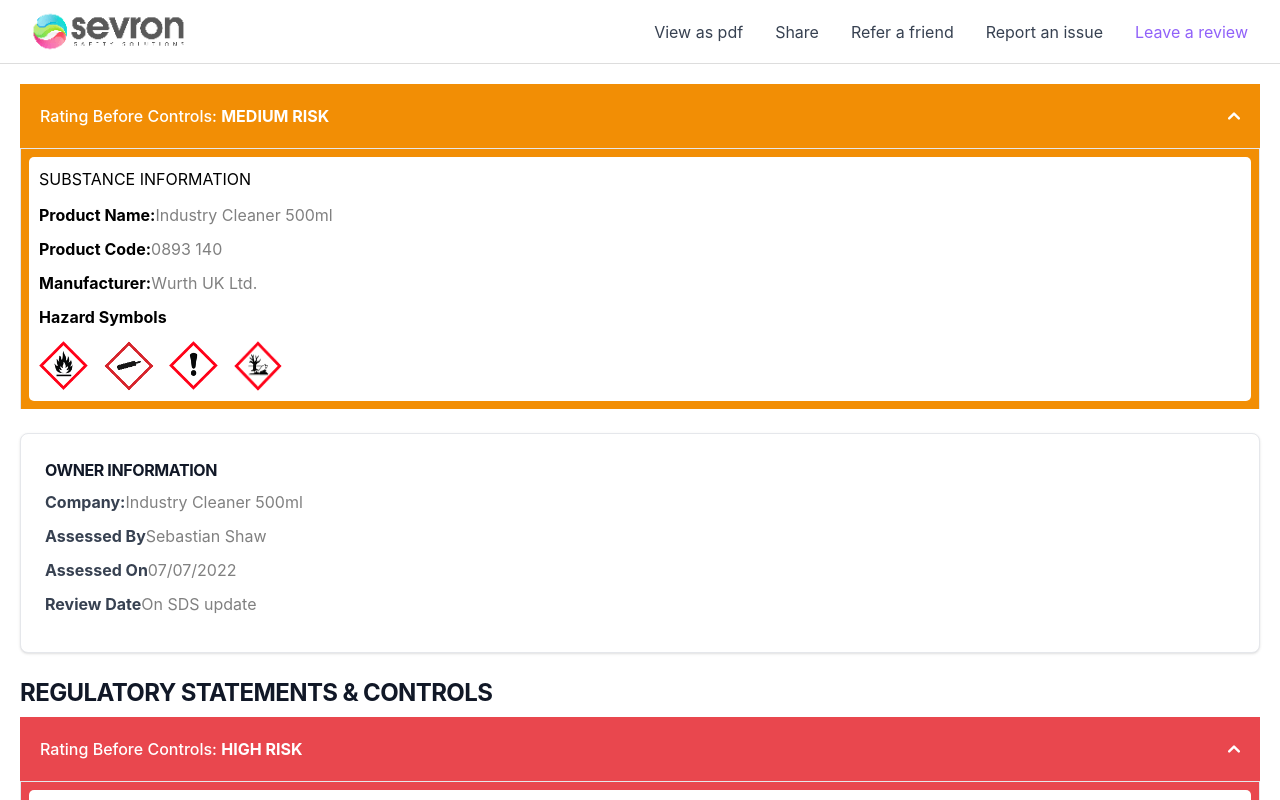
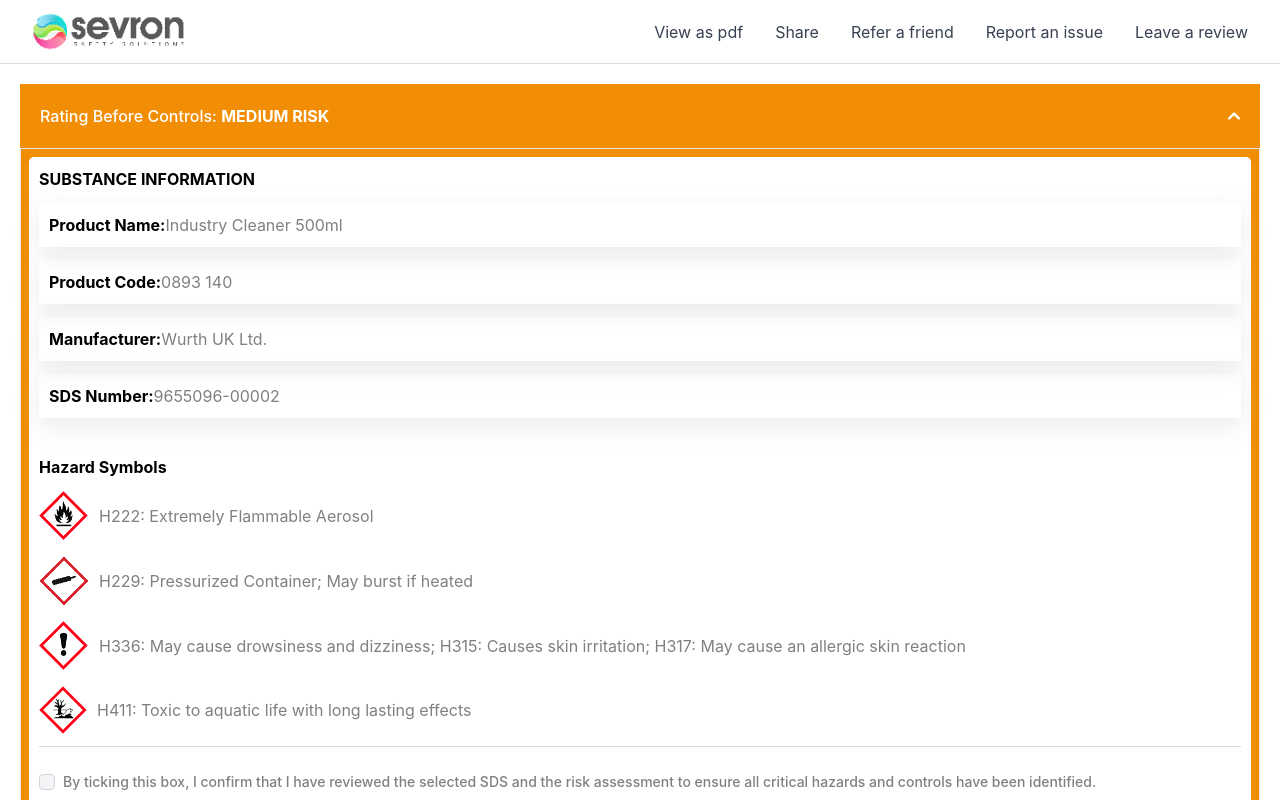
Before and after one commit to rebpacquiao/react-mobile, a React (Vite) app: page / in a window 1280 px wide. Shown: the top 800 px of the page. Built offline with nearby package versions, Linux system fonts and the light colour scheme.

Commit message:
Update navigation items and styles in Navbar.tsx and navItems.js

```diff
--- a/src/App.scss
+++ b/src/App.scss
@@ -30,6 +30,13 @@
 .list-img {
   display: flex;
   gap: 15px;
+  flex-direction: column;
+
+  .hazard-symbols {
+    display: flex;
+    align-items: center;
+    gap: 10px;
+  }
 }
 
 .muted-text {
@@ -182,3 +189,16 @@
 .navigation {
   border-bottom: 1px solid #ddd;
 }
+
+li.data-item ul li {
+  padding: 10px;
+  box-shadow: rgba(149, 157, 165, 0.2) 0px 8px 24px;
+  margin-bottom: 13px;
+}
+
+.checkbox-section {
+  border-top: 1px solid #dbdbdb;
+  border-bottom: 1px solid #dbdbdb;
+  padding-top: 25px;
+  padding-bottom: 25px;
+}
--- a/src/App.tsx
+++ b/src/App.tsx
@@ -4,12 +4,9 @@
 import OwnerInformation from "./components/OwnerInformation";
 import SwitchComponent from "./components/switchComponent";
 import ConfirmationComponent from "./components/confirmationComponent";
+import DataSubstanceInformation from "./components/DataSubstanceInformation";
 import "./App.scss";
-import sevronLogo from "./assets/img/Sevron_Full.png";
-import Rectangle_808 from "./assets/img/Rectangle_808.png";
-import Rectangle_817 from "./assets/img/Rectangle_817.png";
-import Rectangle_810 from "./assets/img/Rectangle_810.png";
-import Rectangle_819 from "./assets/img/Rectangle_819.png";
+
 import Rectangle_750 from "./assets/img/Rectangle_750.png";
 import Rectangle_751 from "./assets/img/Rectangle_751.png";
 import Rectangle_754 from "./assets/img/Rectangle_754.png";
@@ -30,8 +27,6 @@
 import Rectangle_792 from "./assets/img/Rectangle_792.png";
 import Rectangle_794 from "./assets/img/Rectangle_794.png";
 import Rectangle_796 from "./assets/img/Rectangle_796.png";
-import Group_1 from "./assets/img/group_1.png";
-import Group_2 from "./assets/img/group_2.png";
 
 function App() {
   const [show, setShow] = useState(false);
@@ -47,30 +42,10 @@
             content={
               <>
                 <div className="accordion-desk">
-                  <h5>SUBSTANCE INFORMATION</h5>
-                  <div className="list-desc">
-                    <p>
-                      <strong>Product Name:</strong>
-                      <span className="muted-text">Industry Cleaner 500ml</span>
-                    </p>
-                    <p>
-                      <strong>Product Code:</strong>
-                      <span className="muted-text">0893 140</span>
-                    </p>
-                    <p>
-                      <strong>Manufacturer:</strong>
-                      <span className="muted-text">Wurth UK Ltd.</span>
-                    </p>
-                    <p>
-                      <strong>Hazard Symbols</strong>
-                    </p>
-                  </div>
-                  <div className="list-img">
-                    <img src={Rectangle_808} alt="Rectangle_808" />
-                    <img src={Rectangle_817} alt="Rectangle_817" />
-                    <img src={Rectangle_810} alt="Rectangle_810" />
-                    <img src={Rectangle_819} alt="Rectangle_819" />
-                  </div>
+                  <h5>
+                    <strong>SUBSTANCE INFORMATION</strong>
+                  </h5>
+                  <DataSubstanceInformation />
                 </div>
               </>
             }
--- /dev/null
+++ b/src/components/DataSubstanceInformation.tsx
@@ -0,0 +1,65 @@
+import React from "react";
+import { data, images, checkBoxData } from "../data/substanceData.js";
+
+const DataSubstanceInformation = () => {
+  return (
+    <>
+      <ul className="data-list">
+        {data.map((item, index) => (
+          <li key={index} className="data-item">
+            <ul>
+              <li>
+                <strong>Product Name:</strong>
+                <span className="muted-text">{item.productName}</span>
+              </li>
+              <li>
+                <strong>Product Code:</strong>
+                <span className="muted-text">{item.productCode}</span>
+              </li>
+              <li>
+                <strong>Manufacturer:</strong>
+                <span className="muted-text">{item.manufacturer}</span>
+              </li>
+              <li>
+                <strong>SDS Number:</strong>
+                <span className="muted-text">{item.sdsNumber}</span>
+              </li>
+            </ul>
+          </li>
+        ))}
+      </ul>
+
+      <h5 className="mt-3">
+        <strong>Hazard Symbols</strong>
+      </h5>
+      <div className="list-img">
+        {images.map((image, index) => (
+          <div className="hazard-symbols" key={index}>
+            <img src={image.src} alt={image.alt} />
+            <p className="muted-text">{image.description}</p>
+          </div>
+        ))}
+      </div>
+      <div className="flex items-center checkbox-section">
+        <input
+          id="disabled-checked-checkbox"
+          type="checkbox"
+          value=""
+          className="w-4 h-4 text-blue-600 bg-gray-100 border-gray-300 rounded focus:ring-blue-500 dark:focus:ring-blue-600 dark:ring-offset-gray-800 focus:ring-2 dark:bg-gray-700 dark:border-gray-600"
+        />
+        <label
+          htmlFor="disabled-checked-checkbox"
+          className="ms-2 text-sm font-medium text-gray-400 dark:text-gray-500"
+        >
+          {checkBoxData.map((item, index) => (
+            <div className="hazard-symbols" key={index}>
+              <p className="muted-text">{item.label}</p>
+            </div>
+          ))}
+        </label>
+      </div>
+    </>
+  );
+};
+
+export default DataSubstanceInformation;
--- a/src/components/Navbar.tsx
+++ b/src/components/Navbar.tsx
@@ -1,5 +1,6 @@
 import React, { useState } from "react";
 import sevronLogo from "../assets/img/Sevron_Full.png";
+import navItems from "../data/navItems";
 
 const Navbar = () => {
   const [isOpen, setIsOpen] = useState(false);
@@ -37,34 +38,16 @@
         id="menu"
       >
         <ul className="pt-4 text-base text-gray-700 md:flex md:justify-between md:pt-0">
-          <li className="border-b border-gray-300 md:border-b-0">
-            <a className="md:p-4 py-2 block hover:text-purple-400" href="#">
-              View as pdf
-            </a>
-          </li>
-          <li className="border-b border-gray-300 md:border-b-0">
-            <a className="md:p-4 py-2 block hover:text-purple-400" href="#">
-              Share
-            </a>
-          </li>
-          <li className="border-b border-gray-300 md:border-b-0">
-            <a className="md:p-4 py-2 block hover:text-purple-400" href="#">
-              Refer a friend
-            </a>
-          </li>
-          <li className="border-b border-gray-300 md:border-b-0">
-            <a className="md:p-4 py-2 block hover:text-purple-400" href="#">
-              Report an issue
-            </a>
-          </li>
-          <li className="border-b border-gray-300 md:border-b-0">
-            <a
-              className="md:p-4 py-2 block hover:text-purple-400 text-purple-500"
-              href="#"
-            >
-              Leave a review
-            </a>
-          </li>
+          {navItems.map((item, index) => (
+            <li key={index} className="border-b border-gray-300 md:border-b-0">
+              <a
+                className="md:p-4 py-2 block hover:text-purple-400"
+                href={item.href}
+              >
+                {item.name}
+              </a>
+            </li>
+          ))}
         </ul>
       </div>
     </nav>
--- a/src/data/navItems.js
+++ b/src/data/navItems.js
@@ -1,18 +1,22 @@
 const navItems = [
   {
-    name: "Home",
+    name: "View as pdf",
     href: "#",
   },
   {
-    name: "About",
+    name: "Share",
     href: "#",
   },
   {
-    name: "Services",
+    name: " Refer a friend",
     href: "#",
   },
   {
-    name: "Contact",
+    name: "Report an issue",
+    href: "#",
+  },
+  {
+    name: "Leave a review",
     href: "#",
   },
 ];
--- /dev/null
+++ b/src/data/substanceData.js
@@ -0,0 +1,44 @@
+import Rectangle_808 from "../assets/img/Rectangle_808.png";
+import Rectangle_817 from "../assets/img/Rectangle_817.png";
+import Rectangle_810 from "../assets/img/Rectangle_810.png";
+import Rectangle_819 from "../assets/img/Rectangle_819.png";
+
+export const data = [
+  {
+    productName: "Industry Cleaner 500ml",
+    productCode: "0893 140",
+    manufacturer: "Wurth UK Ltd.",
+    sdsNumber: "9655096-00002",
+  },
+];
+
+export const images = [
+  {
+    src: Rectangle_808,
+    alt: "Rectangle_808",
+    description: "H222: Extremely Flammable Aerosol",
+  },
+  {
+    src: Rectangle_817,
+    alt: "Rectangle_817",
+    description: "H229: Pressurized Container; May burst if heated",
+  },
+  {
+    src: Rectangle_810,
+    alt: "Rectangle_810",
+    description:
+      "H336: May cause drowsiness and dizziness; H315: Causes skin irritation; H317: May cause an allergic skin reaction",
+  },
+  {
+    src: Rectangle_819,
+    alt: "Rectangle_819",
+    description: "H411: Toxic to aquatic life with long lasting effects",
+  },
+];
+
+export const checkBoxData = [
+  {
+    label:
+      "By ticking this box, I confirm that I have reviewed the selected SDS and the risk assessment to ensure all critical hazards and controls have been identified.",
+  },
+];
```
